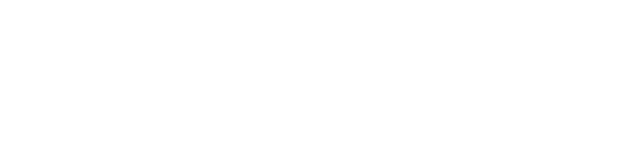
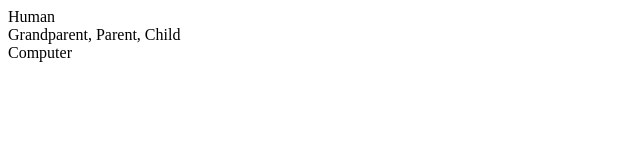
Before and after one commit to devonwigle/rock-paper-scissors, a plain HTML site: page index.html in a window 1280 px wide. Shown: the whole page, without its empty margins (0-640 px from the left). Drawn offline with Linux system fonts and the light colour scheme.

Commit message:
Insert font links

```diff
--- a/index.html
+++ b/index.html
@@ -2,11 +2,14 @@
 <html>
   <head>
     <link rel="stylesheet" href="./styles.css">
+    <link rel="preconnect" href="https://fonts.googleapis.com">
+<link rel="preconnect" href="https://fonts.gstatic.com" crossorigin>
+<link href="https://fonts.googleapis.com/css2?family=Ubuntu:wght@500&display=swap" rel="stylesheet">
   </head>
   <body>
-    <aside></aside>
-    <main></main>
-    <aside></aside>
+    <aside>Human</aside>
+    <main>Grandparent, Parent, Child</main>
+    <aside>Computer</aside>
   </body>
   <script type="text/javascript" src="./src/main.js"</script>
   <script type="text/javascript" src="./src/game.js"</script>
```
